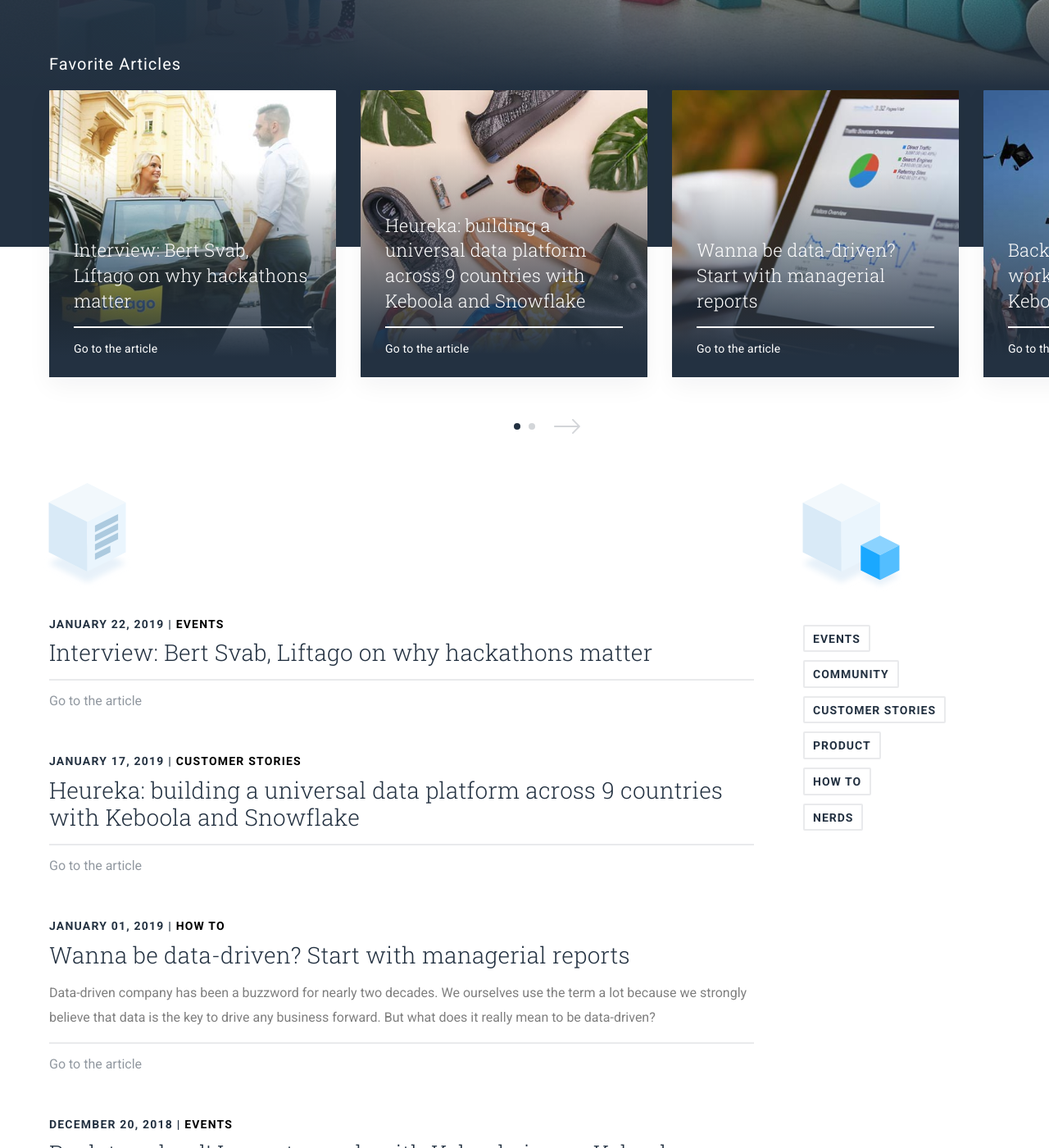
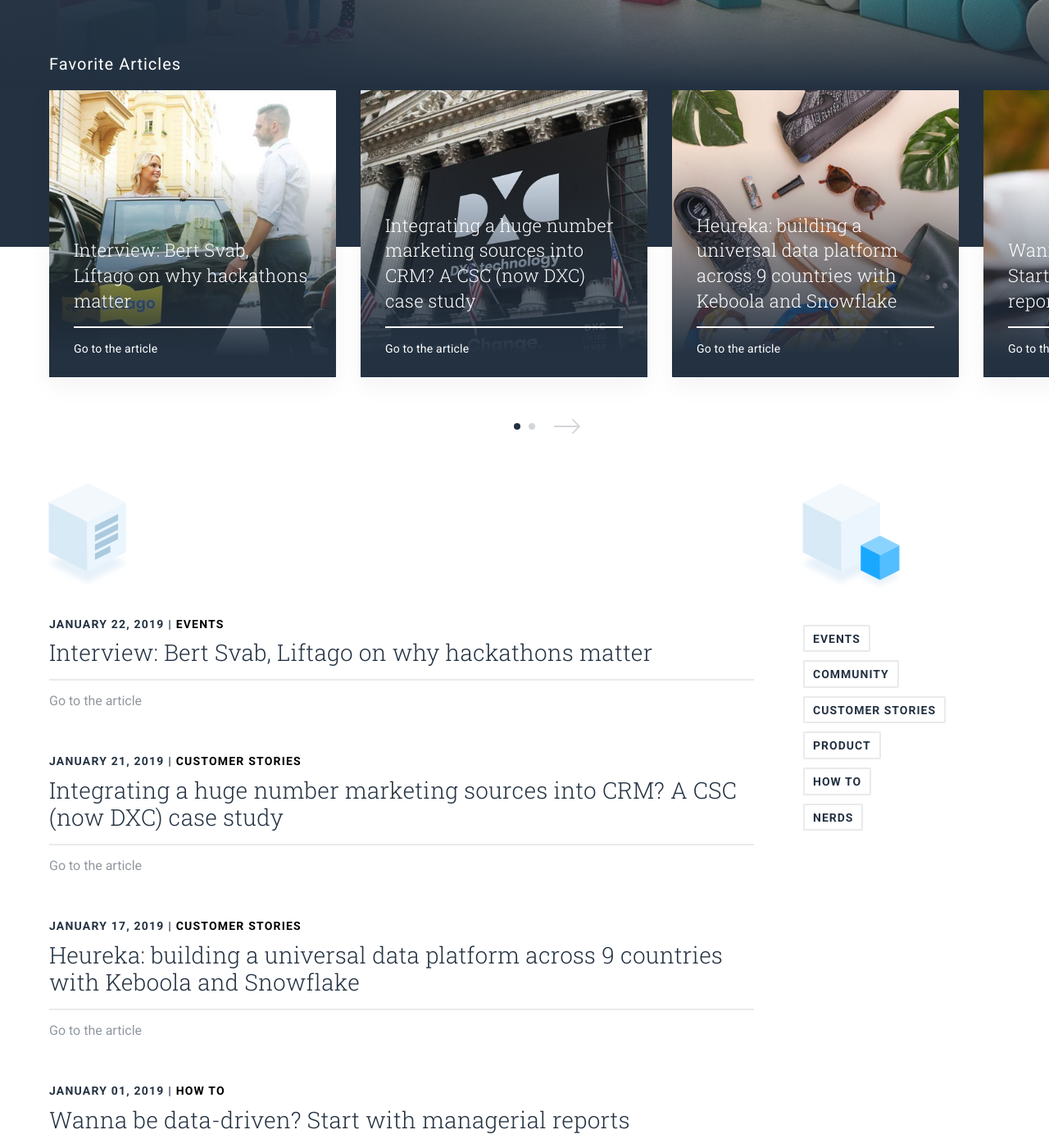
Before and after one commit to keboola/blog, a Jekyll site: the page built from index.md, in a window 1280 px wide and 1400 px high, scrolled down 666 px. Shown: the whole window at 82% size. Built offline with Jekyll 4.4.1, drawn with Linux system fonts in a browser that asks for light colours; nearby versions of some CDN libraries; the list of posts is cut into pages by our own code; some of the changed text lies outside the part shown.

Commit message:
Update from Forestry.io - Published integrating-50-marketing-data-sources.md

```diff
--- a/_drafts/integrating-50-marketing-data-sources.md
+++ b/_posts/2019-01-21-integrating-50-marketing-data-sources.md
@@ -3,11 +3,11 @@
   study
 layout: post
 categories: customer-stories
-date: 2018-10-18 00:00:00 +0000
+date: 2019-01-21 01:00:00 +0000
 perex: ''
 user: kasey-jones-tonsfeldt
 coverphoto: ''
-coverphoto_slider: ''
+coverphoto_slider: "/uploads/dxc-slider.jpg"
 
 ---
 ### **Summary**
```
Also changed, not shown: .forestry/front_matter/templates/post.yml.
